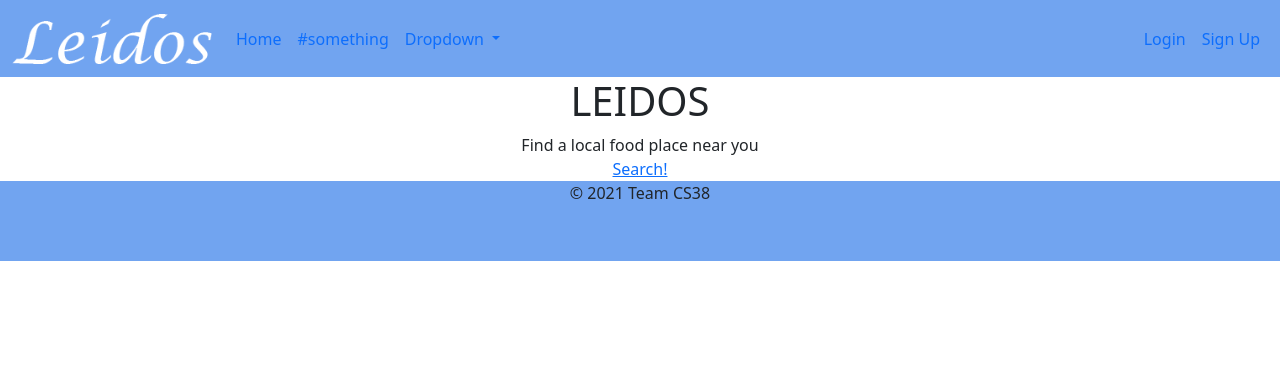
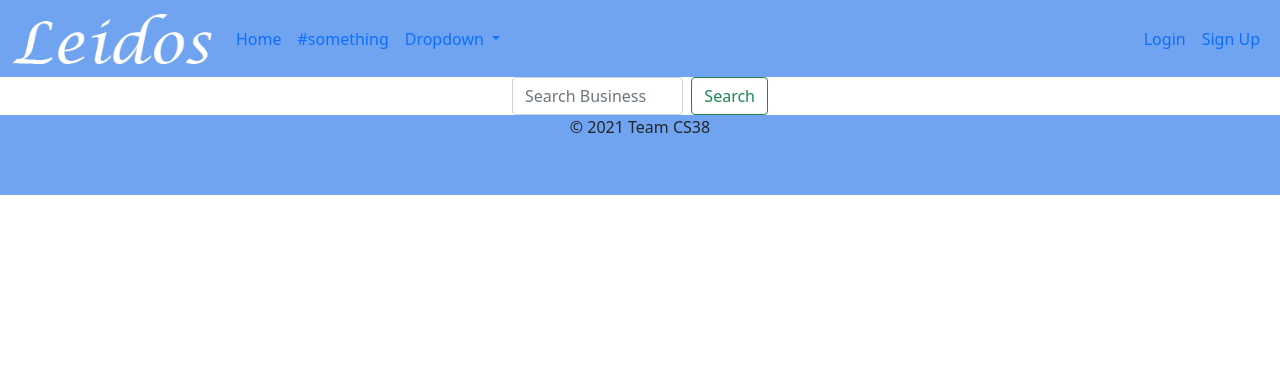
Before and after one commit to harshkheskani/CS38-TeamProject, a Django app: page / in a window 1280 px wide. Shown: the top 377 px of the page. Run offline with Django 4.2, Linux system fonts and the light colour scheme; some libraries are stand-ins or nearby versions.

Commit message:
Created search business functionality.
~templatetags/filters.py:
  - created file for custom tempalte filters
  - created url_to_str filter for search functionality

urls.py:
  - included url for search_business view

views.py:
  - created search_business view
  - view takes current url path as argument
  - view searches for business name entered, if successful, redirect to business, else, stay on the current url with warning message

settings.py:
  - included filters.py in builtins to be able to use in every template

navbar.html:
  - created conditional to show search bar only if not on the main page

homepage.html:
  - included search bar from navbar.html
  - removed old placeholder text

Signed-off-by: Filip Vyrostko <2479054v@student.gla.ac.uk>

```diff
--- /dev/null
+++ b/leidos_project/leidos_app/templatetags/filters.py
@@ -0,0 +1,8 @@
+from django import template
+
+
+register = template.Library()
+
+@register.filter
+def url_to_str(url):
+    return url.replace("/","X")
--- a/leidos_project/leidos_app/urls.py
+++ b/leidos_project/leidos_app/urls.py
@@ -20,4 +20,5 @@ urlpatterns = [
 	path('delete_opening_hours/<int:hours_pk>', views.delete_opening_hours, name="delete_opening_hours"),
 	path('delete_section/<int:section_pk>', views.delete_section, name="delete_section"),
 	path('delete_section_item/<int:item_pk>', views.delete_section_item, name="delete_section_item"),
+	path('search_business/<str:path>', views.search_business, name="search_business")
 ]
--- a/leidos_project/leidos_app/views.py
+++ b/leidos_project/leidos_app/views.py
@@ -5,10 +5,28 @@ from django.contrib.auth import authenticate, login, logout
 from leidos_app.forms import *
 from django.contrib import messages
 from django.urls import reverse
+from django.utils.text import slugify
 
 
 def homepage(request):
+    #TODO query list of closest businesses and return it in context dict.
     return render(request, 'leidos_app/homepage.html')
+
+def search_business(request, path):
+
+    path = path.replace("X", "/")
+
+    b_name = request.GET.get("business_name", "")
+
+    b_slug = slugify(b_name)
+
+    if business_exists(b_slug):
+        return redirect(reverse("leidos_app:business", kwargs={"business_name_slug":b_slug}))
+    else:
+        messages.warning(request, f"Business {b_name} does not exist")
+        return redirect(path)
+
+
 
 @login_required
 def profile(request):
--- a/leidos_project/leidos_project/settings.py
+++ b/leidos_project/leidos_project/settings.py
@@ -98,6 +98,9 @@ TEMPLATES = [
                 'django.contrib.messages.context_processors.messages',
                 'django.template.context_processors.media',
             ],
+            'builtins': [
+                'leidos_app.templatetags.filters',
+            ]
         },
     },
 ]
--- a/leidos_project/templates/includes/navbar.html
+++ b/leidos_project/templates/includes/navbar.html
@@ -28,6 +28,17 @@
           </ul>
         </li>
       </ul>
+
+      {% with request.resolver_match.view_name as view_name %}
+      {% if "leidos_app:homepage" != view_name and view_name != "homepage" %}
+      <form class="d-xl-flex" style="padding-right: 20px" action="{% url 'leidos_app:search_business' request.path|url_to_str %}">
+        <input class="form-control me-2" type="search" placeholder="Search Business" aria-label="Search" name="business_name">
+        <button class="btn btn-outline-success" type="submit">Search</button>
+      </form>
+      {% endif %}
+      {% endwith %}
+
+
       <ul class="nav navbar-nav navbar-right">
         {% if user.is_anonymous or not user.is_authenticated %}
         <li class="nav-item">
@@ -47,10 +58,6 @@
         {% endif %}
 
       </ul>
-      <!--form class="d-xl-flex">
-        <input class="form-control me-2" type="search" placeholder="Search Business" aria-label="Search">
-        <button class="btn btn-outline-success" type="submit">Search</button>
-      </form-->
     </div>
   </div>
 </nav>
--- a/leidos_project/templates/leidos_app/homepage.html
+++ b/leidos_project/templates/leidos_app/homepage.html
@@ -2,7 +2,10 @@
 {% load static %}
 
 {% block body_block %}
-<div style="text-align: center;"><h1>LEIDOS</h1></div>
-<div style="text-align: center;"><span>Find a local food place near you</span></div>
-<div style="text-align: center;"><a href="{% url 'leidos_app:homepage' %}">Search!</a></div>
+<div class="">
+    <form class="d-flex " style="margin-left: 40%; margin-right: 40%" action="{% url 'leidos_app:search_business' request.path|url_to_str %}">
+        <input class="form-control me-2" type="search" placeholder="Search Business" aria-label="Search" name="business_name">
+        <button class="btn btn-outline-success" type="submit">Search</button>
+    </form>
+</div>
 {% endblock %}
```
Also changed, not shown: leidos_project/leidos_app/templatetags/__init__.py (added).
